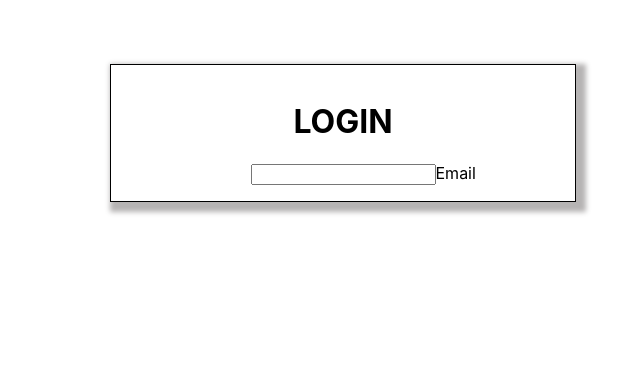
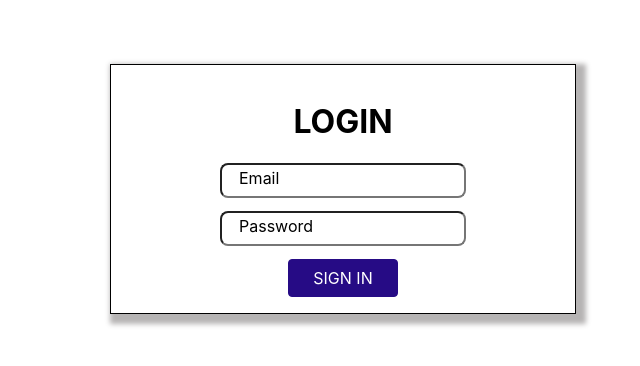
Before and after one commit to Alphaviper7769/Como-estas, a React (Create React App) app in the folder frontend/: page / in a window 1280 px wide. Shown: the top 366 px of the page, without its empty margins (640-1280 px from the left). Built offline with nearby package versions, Linux system fonts and the light colour scheme.

Commit message:
login-page

```diff
--- a/frontend/src/components/hooks/auth-hook.js
+++ b/frontend/src/components/hooks/auth-hook.js
@@ -14,7 +14,7 @@ export const useAuth = () => {
         const tokenExpiration = expirationDate || new Date(new Date().getTime() + 1000 * 60 * 60 * 4); //4 hours
         setTokenExpiration(tokenExpiration);
         localStorage.setItem(
-            'userData',
+            'userCV',
             JSON.stringify({
                 userId: userId,
                 admin: admin,
@@ -29,7 +29,7 @@ export const useAuth = () => {
         setId(null);
         setToken(null);
         setTokenExpiration(null);
-        localStorage.removeItem('userData');
+        localStorage.removeItem('userCV');
     }, []);
 
     useEffect(() => {
@@ -42,7 +42,7 @@ export const useAuth = () => {
     }, [token, login, tokenExpiration, admin, id]);
 
     useEffect(() => {
-        const storedData = JSON.parse(localStorage.getItem('userData'));
+        const storedData = JSON.parse(localStorage.getItem('userCV'));
         if(storedData && storedData.token && (new Date(storedData.expiration) > new Date())) {
             login(storedData.token, new Date(storedData.expiration));
         }
--- a/frontend/src/index.css
+++ b/frontend/src/index.css
@@ -11,3 +11,10 @@ code {
   font-family: source-code-pro, Menlo, Monaco, Consolas, 'Courier New',
     monospace;
 }
+
+.center {
+  text-align: center;
+  display: flex;
+  justify-content: center;
+  align-items: center;
+}
--- a/frontend/src/pages/Auth.css
+++ b/frontend/src/pages/Auth.css
@@ -1,4 +1,44 @@
-.auth-label {
-    position: absolute;
+.auth-form-div {
+    position: relative;
+    height: 3rem;
+    width: 17rem;
 
 }
+
+.auth-form-input {
+    height: 1.8rem;
+    width: 14rem;
+    border-radius: 0.5rem;
+    padding-left: 1rem;
+}
+
+.auth-form-label {
+    position: absolute;
+    top: 0.3rem;
+    left: 2rem;
+    cursor: text;
+    background: white;
+    transition: top 200ms ease-in, left 200ms ease-in, font-size 200ms ease-in;
+}
+
+#auth-email:focus ~ #auth-email-label,
+#auth-email:not(:placeholder-shown)#auth-email:not(:focus) ~ #auth-email-label {
+    padding-left: 0.3rem;
+    padding-right: 0.3rem;
+    top: -0.5rem;
+    left: 1.6rem;
+    font-size: 0.8rem;
+}
+
+#auth-password:focus ~ #auth-password-label,
+#auth-password:not(:placeholder-shown)#auth-password:not(:focus) ~ #auth-password-label {
+    padding-left: 0.3rem;
+    padding-right: 0.3rem;
+    top: -0.5rem;
+    left: 1.6rem;
+    font-size: 0.8rem;
+}
+
+.auth-google {
+
+}
--- a/frontend/src/pages/Auth.js
+++ b/frontend/src/pages/Auth.js
@@ -2,6 +2,7 @@ import React, { useState } from 'react';
 import './Auth.css';
 
 import Card from '../components/utils/Card';
+import Button from '../components/utils/Button';
 
 export const Auth = props => {
     const [data, setData] = useState({
@@ -11,7 +12,7 @@ export const Auth = props => {
     const { email, password } = data;
 
     const onChangeHandler = e => {
-
+        setData({ ...data, [e.target.name]: e.target.value });
     };
 
     const onSubmitHandler = e => {
@@ -24,14 +25,26 @@ export const Auth = props => {
 
     return (
         <div className='auth-container'>
-            <Card position="right" elevation="complete" size="medium">
+            <Card position="right" elevation="complete" size="medium" bgcolor='white'>
                 <h1 className='auth-card-h1'>LOGIN</h1>
-                <form onSubmit={onSubmitHandler}>
-                    <div className='auth-form-div'>
-                        <input id='auth-form-email' type='email' placeholder='' onChange={onChangeHandler} value={email} />
-                        <label htmlFor='auth-form-email' className='auth-label'>Email</label>
+                <div className='card-body center'>
+                    <form onSubmit={onSubmitHandler}>
+                        <div className='auth-form-div'>
+                            <input id='auth-email' className='auth-form-input' type='email' placeholder=' ' onChange={onChangeHandler} name='email' value={email} required />
+                            <label htmlFor='auth-email' className='auth-form-label' id='auth-email-label'>Email</label>
+                        </div>
+                        <div className='auth-form-div'>
+                            <input id='auth-password' className='auth-form-input' type='password' placeholder=' ' onChange={onChangeHandler} name='password' value={password} required />
+                            <label htmlFor='auth-password' className='auth-form-label' id='auth-password-label'>Password</label>
+                        </div>
+                        <div className='auth-form-button'>
+                            <Button type="submit">SIGN IN</Button>
+                        </div>
+                    </form>
+                    <div className='auth-google'>
+
                     </div>
-                </form>
+                </div>
             </Card>
         </div>
     );
```
